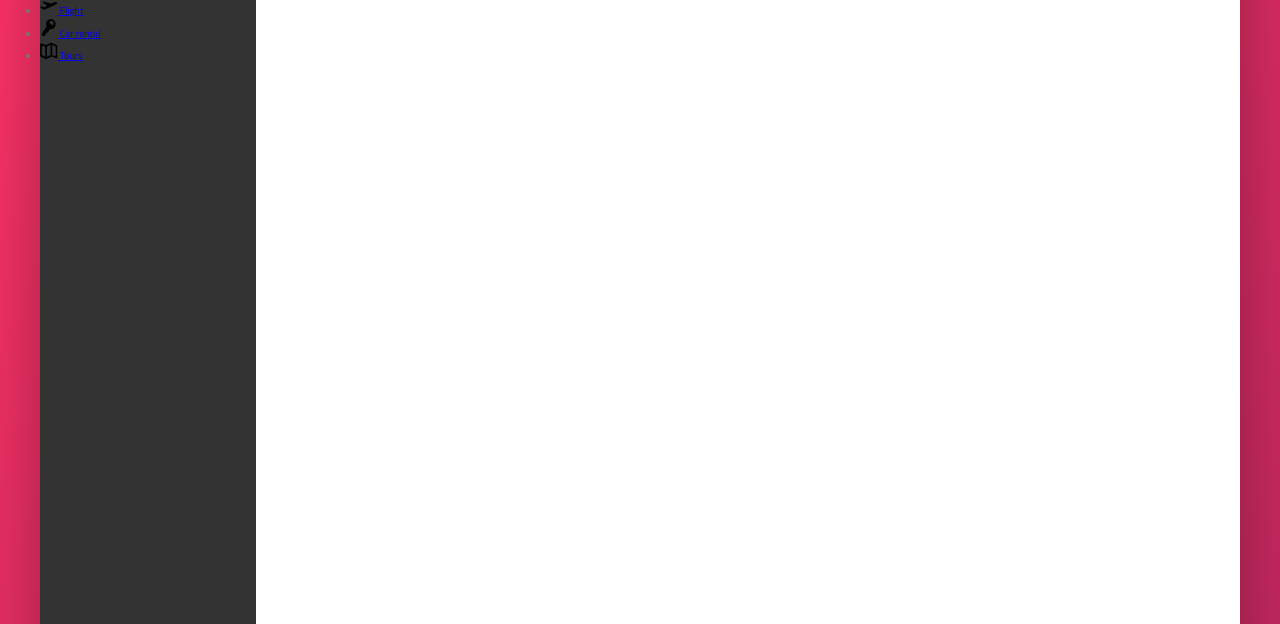
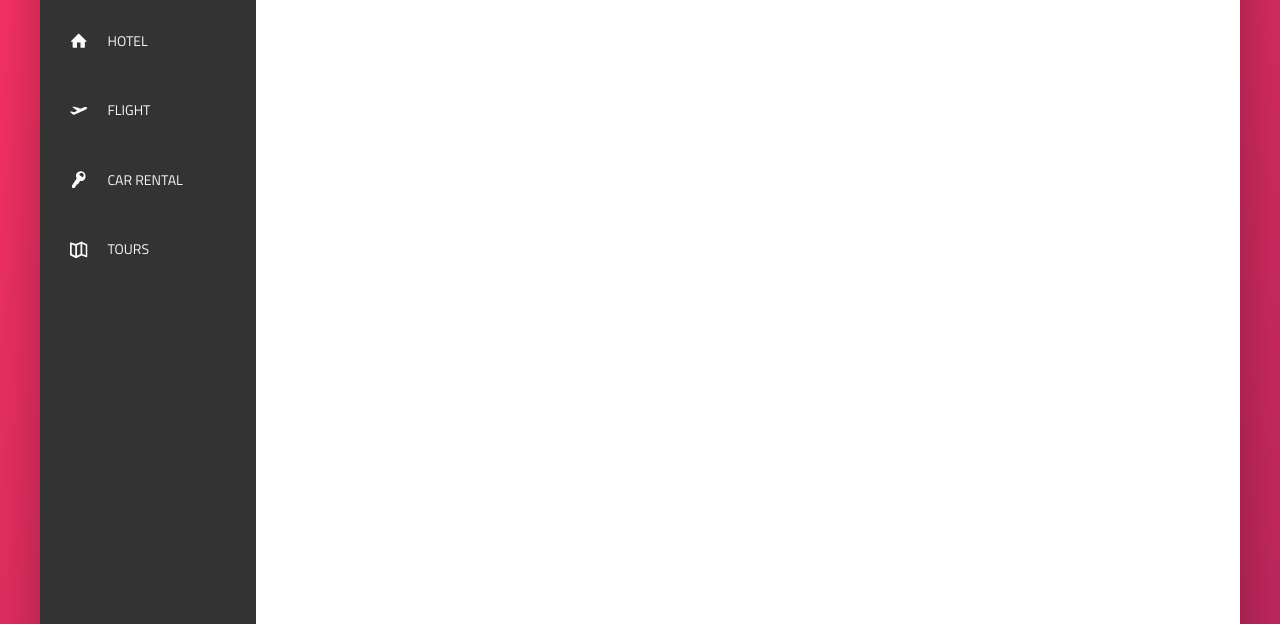
Before and after one commit to Belchenkov/trillo, a website: page index.html in a window 1280 px wide. Shown: the part 176-800 px from the top of the page. Drawn offline with Linux system fonts and the light colour scheme.

Commit message:
Nav: Sidebar CSS & Animated

```diff
--- a/index.html
+++ b/index.html
@@ -46,7 +46,7 @@
             <div class="content">
                 <nav class="sidebar">
                     <ul class="side-nav">
-                        <li class="side-nav__item">
+                        <li class="side-nav__item side-nav__item--active">
                             <a href="#" class="side-nav__link">
                                 <svg class="side-nav__icon">
                                     <use xlink:href="img/sprite.svg#icon-home"></use>
--- a/sass/_components.scss
+++ b/sass/_components.scss
@@ -110,17 +110,61 @@
 
 // Navigation
 .side-nav {
+  font-size: 1.4rem;
+  list-style: none;
+  margin-top: 3.5rem;
+
   &__item {
+    position: relative;
 
+    &:not(:last-child) {
+      margin-bottom: .5rem;
+    }
+
+    &:hover:before,
+    &--active:before {
+      transform: scaleY(1);
+      width: 100%;
+    }
+  }
+
+  &__item:before {
+    content: '';
+    position: absolute;
+    top: 0;
+    left: 0;
+    height: 100%;
+    width: 3px;
+    background-color: var(--color-primary);
+    transform: scaleY(0);
+    transition: transform .2s ease, width .4s cubic-bezier(1, 0, 0, 1) .2s, background-color .1s;
+  }
+
+  &__item:active::before {
+    background-color: var(--color-primary-light);
   }
 
   &__link {
+    transition: all .3s ease-in-out;
+  }
 
+  &__link:link,
+  &__link:visited {
+    display: flex;
+    align-items: center;
+    color: var(--color-grey-light-1);
+    text-decoration: none;
+    text-transform: uppercase;
+    padding: 1.5em 3rem;
+    position: relative;
+    z-index: 10;
   }
 
   &__icon {
     width: 1.75rem;
     height: 1.75rem;
+    margin-right: 2rem;
+    fill: currentColor;
   }
 }
 
```
Also changed, not shown: css/style.css.
